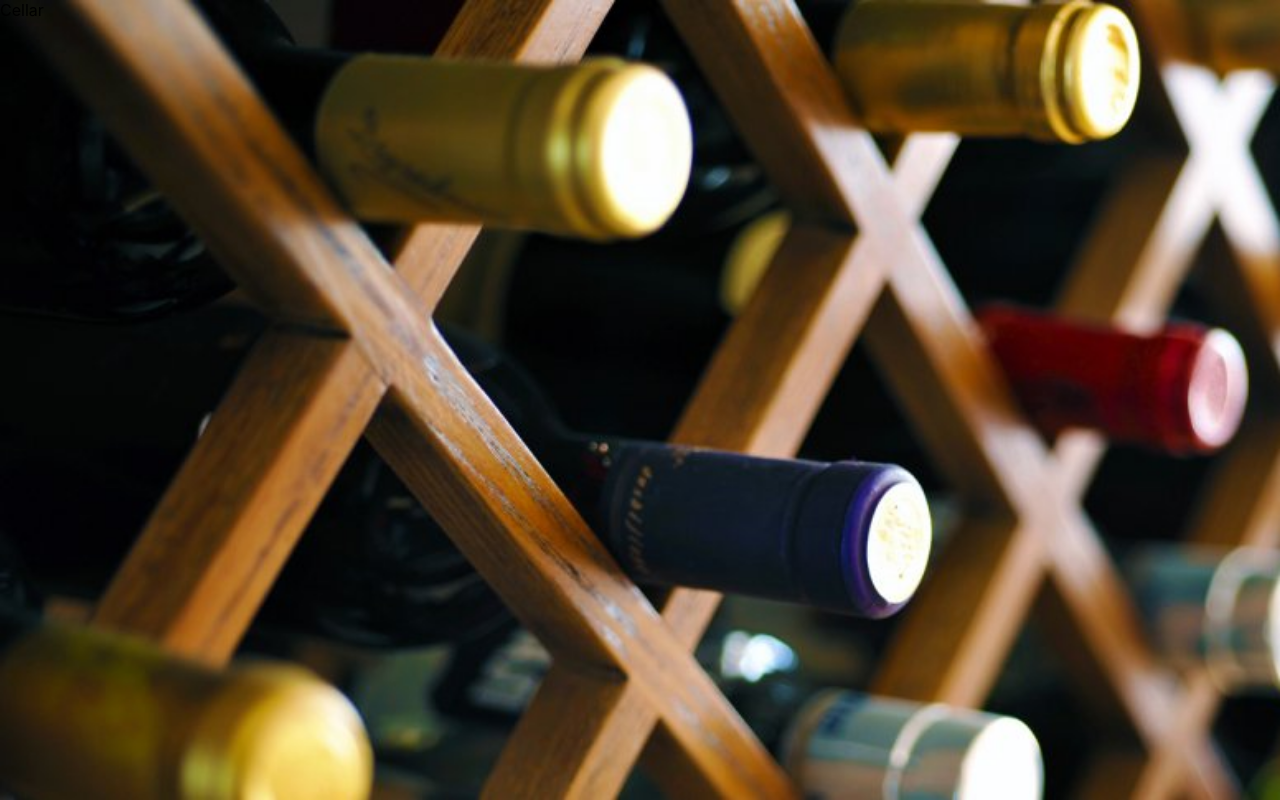
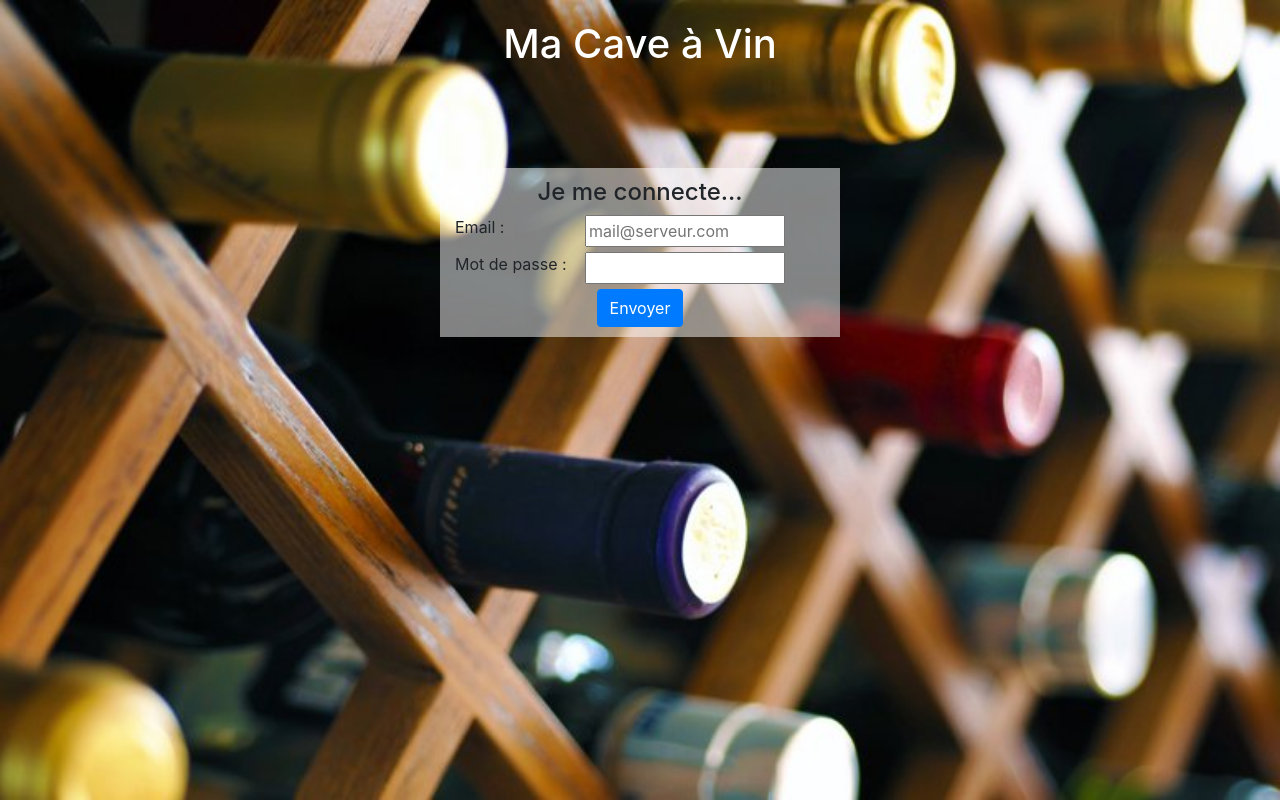
Before and after one commit to CSO-DEV/maCave, a React (Create React App) app in the folder client/: page / in a window 1280 px wide. Built offline with nearby package versions, Linux system fonts and the light colour scheme.

Commit message:
page acces

```diff
--- a/client/package.json
+++ b/client/package.json
@@ -6,8 +6,10 @@
     "@testing-library/jest-dom": "^5.11.5",
     "@testing-library/react": "^11.1.2",
     "@testing-library/user-event": "^12.2.2",
+    "bootstrap": "^4.6.0",
     "node-sass": "^4.14.1",
     "react": "^17.0.1",
+    "react-bootstrap": "^1.4.3",
     "react-dom": "^17.0.1",
     "react-router-dom": "^5.2.0",
     "react-scripts": "4.0.0",
--- /dev/null
+++ b/client/src/assets/style.scss
@@ -0,0 +1,13 @@
+.tinyImput {
+  display: flex;
+  flex-direction: row;
+  margin: 5px;
+  & label {
+    margin-right: 10px;
+    width: 120px;
+    text-align: start;
+  }
+  & input {
+    width: 200px;
+  }
+}
--- /dev/null
+++ b/client/src/assets/tinyComponents.js
@@ -0,0 +1,42 @@
+/**
+ * tinyComponents.js : Contient des mini composants
+ */
+
+ import {Button,} from 'react-bootstrap'
+ import './style.scss';
+ import 'bootstrap/dist/css/bootstrap.min.css';
+
+ const tinyComponents={
+     /**
+      * @method input : Mini composant champ de saisie * Mini component input field
+      * @param labelClass : nom de la classe de l'étiquette * Label classname
+      * @param inputClass : nom de la classe du champ de saisie * input field classname
+      * @param label : Libellé de l'étiquette * Label wording
+      * @param id  : Libellé de l'id * Id wording
+      * @param type  : Type de champ de saisie * input field type
+      * @param name  : nom du champ de saisie * input field name
+      * @param placeholder  : Saisie réglementée * placeholder
+      * @param required  : Champ requis true / false * required field true/false
+      * @param onchange  : Action sur changement * Action on change
+      */
+     input(label,labelClass,inputClass,id,type,name,placeholder,required,maxLength,title,onchange){
+         return(
+             <div className="tinyImput">
+                <label className={labelClass} htmlFor={id}>{label}</label>
+                <input
+                id={id}
+                className={inputClass}
+                type={type}
+                name={name}
+                placeholder={placeholder}
+                required={required}
+                maxLength={maxLength}
+                title={title}
+                onChange={onchange}
+                ></input>
+             </div>
+         )
+     },
+
+ }
+ export default tinyComponents;
--- a/client/src/component/App/App.js
+++ b/client/src/component/App/App.js
@@ -4,7 +4,7 @@
 import React from "react";
 import { BrowserRouter as Router, Route, Switch } from "react-router-dom";
 import "./style.scss";
-import Cellar from "../../components/Cellar/Cellar";
+import Connection from "../../components/Connection/Connection";
 
 
 function App() {
@@ -12,7 +12,7 @@ function App() {
     <>
       <Router>
         <Switch>
-          <Route path="/" component={Cellar} />
+          <Route path="/" component={Connection} />
         </Switch>
       </Router>
     </>
--- a/client/src/components/Cellar/Cellar.js
+++ b/client/src/components/Cellar/Cellar.js
@@ -10,7 +10,6 @@ function Cellar(props) {
         style={{
             backgroundImage:"url(images/cave.jpg)",
         }}>
-            Cellar
         </div>
     );
 }
--- a/client/src/components/Cellar/style.scss
+++ b/client/src/components/Cellar/style.scss
@@ -3,4 +3,5 @@
   height: 100vh;
   background-repeat: no-repeat;
   background-size: cover;
+  background-position: center;
 }
--- /dev/null
+++ b/client/src/components/Connection/Connection.js
@@ -0,0 +1,46 @@
+/**
+ * Cellar.js : Page de visualisation de la cave
+ */
+import React from 'react';
+import './style.scss';
+import 'bootstrap/dist/css/bootstrap.min.css';
+import tinyComponents from '../../assets/tinyComponents'
+import { Card,Button } from 'react-bootstrap';
+
+function Connection(props) {
+    /**
+     * @var
+     */
+    const TitleInputPwd="Minimum : 8 caractères, 1 majuscule, 1 chiffre et 1 caractère spécial"
+
+    /**
+     * @function dataholder :
+     * @param e :
+     */
+    function dataholder(e){
+        console.log(e.target.value)
+    };
+
+
+    return (
+        <Card.Body className="connectionContainer"
+        style={{
+            backgroundImage:"url(images/cave.jpg)",
+        }}>
+            <div className="connexionTitle">
+                <h1>Ma Cave à Vin</h1>
+            </div>
+            <div className="connexionSignIn">
+                <h4>Je me connecte...</h4>
+                {tinyComponents.input("Email :","","","signInEmail","email","signInEmail","mail@serveur.com",true,"none","",dataholder)}
+                {tinyComponents.input("Mot de passe :","","","signInPwd","email","signInEmail","",true,10,TitleInputPwd,dataholder)}
+                <Button className='connexionSignInButton'
+                onClick={()=>{
+                    console.log("envoie");
+                }}>Envoyer</Button>
+            </div>
+        </Card.Body>
+    );
+}
+
+export default Connection;
--- /dev/null
+++ b/client/src/components/Connection/style.scss
@@ -0,0 +1,18 @@
+.connectionContainer {
+  width: 100vw;
+  height: 100vh;
+  background-repeat: no-repeat;
+  background-size: cover;
+  background-position: center;
+  text-align: center;
+  .connexionTitle {
+    color: white;
+  }
+  .connexionSignIn {
+    background-color: rgba(255, 255, 255, 0.5);
+    width: 400px;
+    text-align: center;
+    padding: 10px;
+    margin: 100px auto;
+  }
+}
--- a/client/src/components/Detail/Detail.js
+++ b/client/src/components/Detail/Detail.js
@@ -7,7 +7,7 @@ import './style.scss';
 function Detail(props) {
     return (
         <div className="detailContainer">
-            Slide
+
         </div>
     );
 }
```
Also changed, not shown: 1 other file (tests, documents, lock files or other folders).
